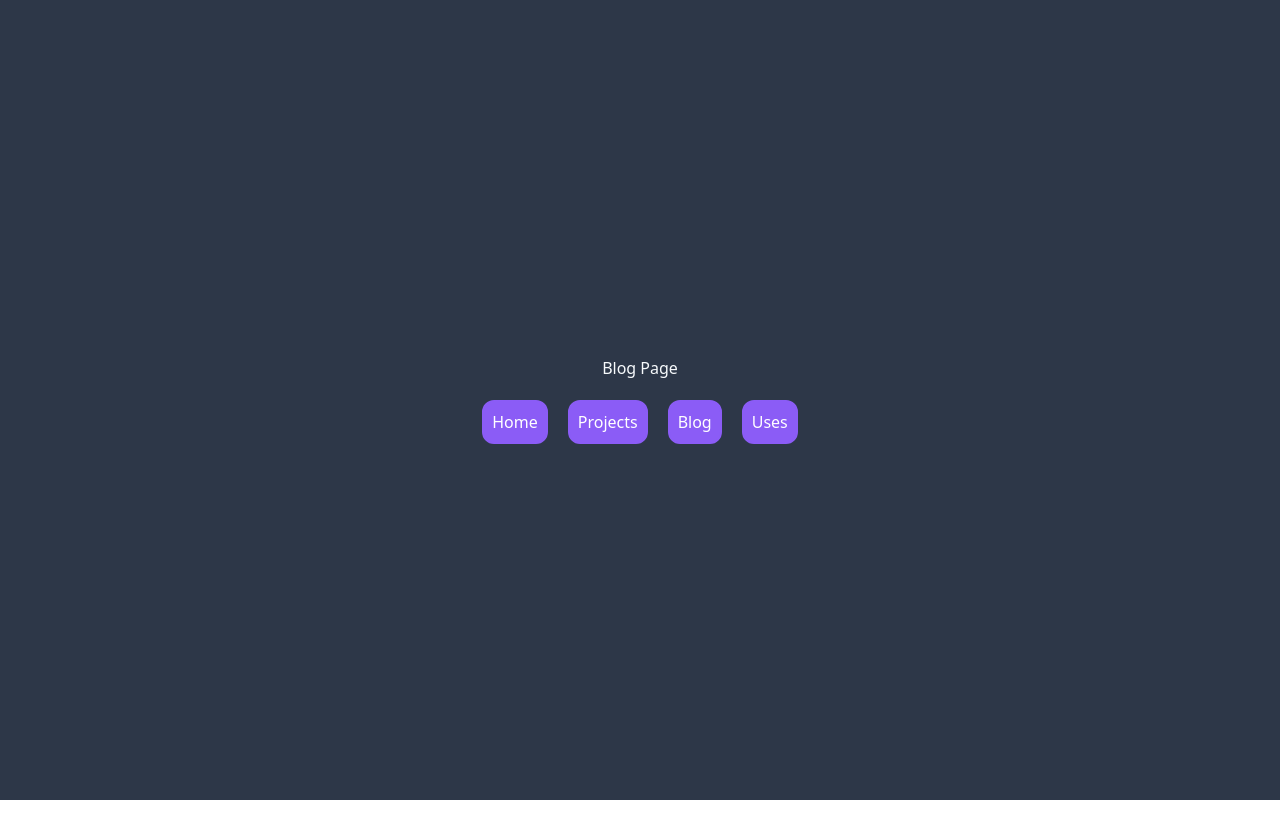
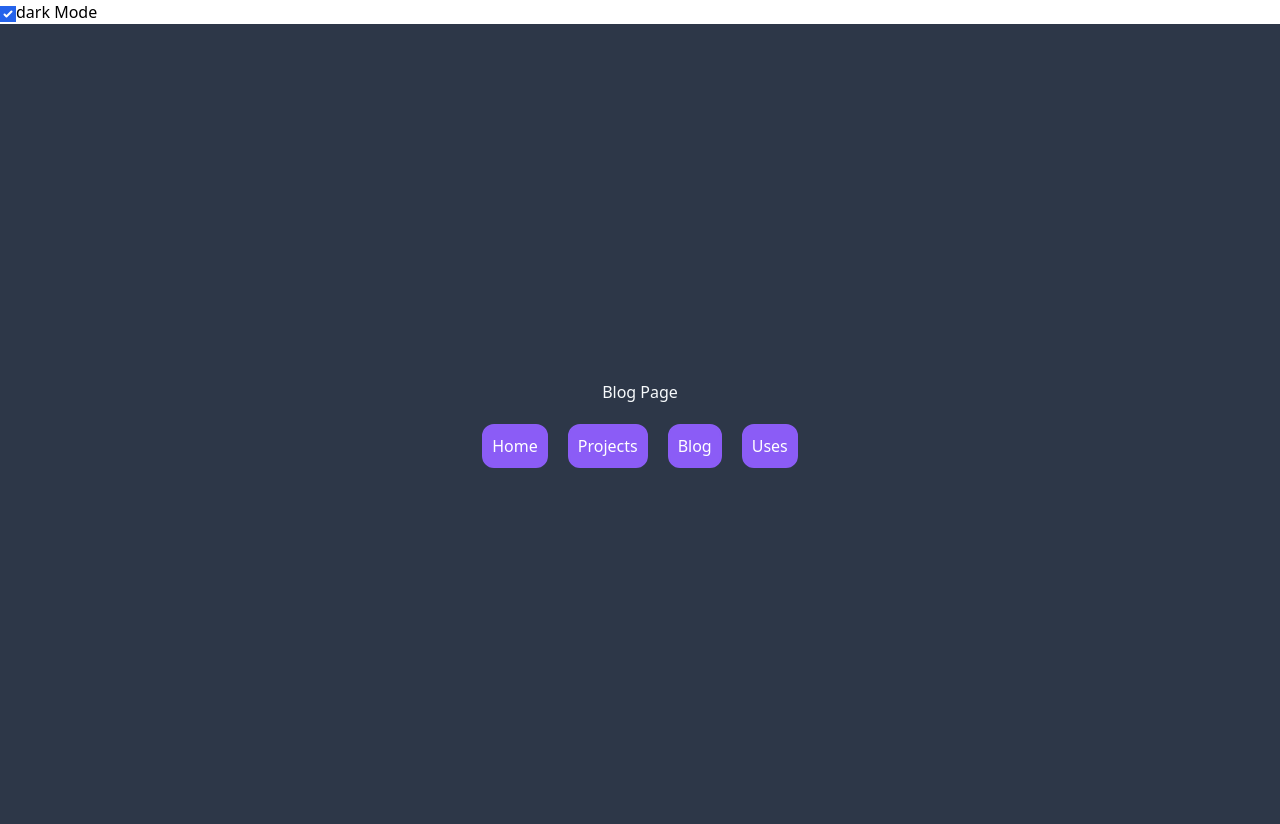
Before and after one commit to chaucodes/portfolio, a Gatsby site: page /blog in a window 1280 px wide. Before the commit the page ends 800 px from the top, so only its background shows below. Built offline with nearby package versions, Linux system fonts and the light colour scheme; Gatsby itself is replaced by a stand-in of ours.

Commit message:
Added Dark Mode functionality

```diff
--- a/src/components/layout.js
+++ b/src/components/layout.js
@@ -1,21 +1,23 @@
 import PropTypes from 'prop-types';
 import React from 'react';
 
-// import Header from './header';
+import { ThemeProvider } from '../theme/themeContext';
+import Toggle from './toggle';
 
 function Layout({ children }) {
   const background = 'bg-primary text-primary';
 
   return (
+    <ThemeProvider>
       <div>
-      {/* <Header /> */}
-
+        <Toggle />
         <main
           className={`${background} flex flex-col h-screen justify-center items-center flex-wrap`}
         >
           {children}
         </main>
       </div>
+    </ThemeProvider>
   );
 }
 
--- /dev/null
+++ b/src/components/toggle.js
@@ -0,0 +1,23 @@
+import React, { useContext } from 'react';
+import { ThemeContext } from '../theme/themeContext';
+
+const Toggle = () => {
+  const { theme, setTheme } = useContext(ThemeContext);
+
+  const isDark = () => {
+    return theme === 'dark';
+  };
+
+  return (
+    <label>
+      <input
+        type='checkbox'
+        checked={isDark()}
+        onChange={(e) => setTheme(e.target.checked ? 'dark' : 'light')}
+      ></input>
+      {theme} Mode
+    </label>
+  );
+};
+
+export default Toggle;
--- a/src/styles/global.css
+++ b/src/styles/global.css
@@ -1,5 +1,5 @@
 :root {
-  @apply dark;
+  @apply light;
 }
 
 .dark {
--- /dev/null
+++ b/src/theme/themeContext.js
@@ -0,0 +1,52 @@
+import React, { useState, createContext, useEffect } from 'react';
+import PropTypes from 'prop-types';
+
+const getInitialTheme = () => {
+  if (typeof window !== 'undefined' && window.localStorage) {
+    const storedPrefs = window.localStorage.getItem('color-theme');
+    if (typeof storedPrefs === 'string') {
+      return storedPrefs;
+    }
+    const userMedia = window.matchMedia('(prefers-color-scheme: dark)');
+    if (userMedia.matches) {
+      return 'dark';
+    }
+  }
+
+  return 'dark';
+};
+
+export const ThemeContext = createContext();
+
+export const ThemeProvider = ({ initialTheme, children }) => {
+  const [theme, setTheme] = useState(getInitialTheme);
+
+  const rawSetTheme = (theme) => {
+    const root = window.document.documentElement;
+    const isDark = theme === 'dark';
+
+    root.classList.remove(isDark ? 'light' : 'dark');
+    root.classList.add(theme);
+
+    localStorage.setItem('color-theme', theme);
+  };
+
+  if (initialTheme) {
+    rawSetTheme(initialTheme);
+  }
+
+  useEffect(() => {
+    rawSetTheme(theme);
+  }, [theme]);
+
+  return (
+    <ThemeContext.Provider value={{ theme, setTheme }}>
+      {children}
+    </ThemeContext.Provider>
+  );
+};
+
+ThemeProvider.propTypes = {
+  initialTheme: PropTypes.node.isRequired,
+  children: PropTypes.node.isRequired,
+};
```
Also changed, not shown: 1 other file. Lines whose indentation alone changed are shown as unchanged.
